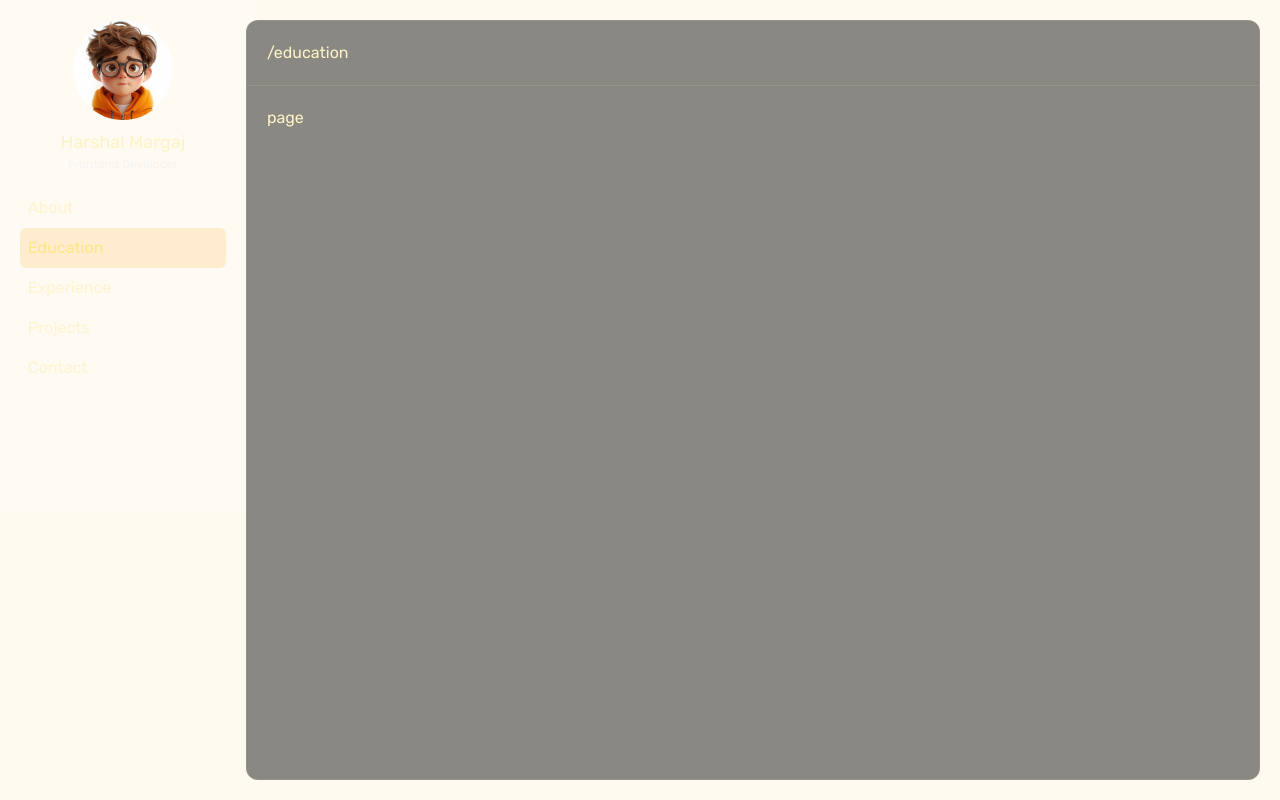
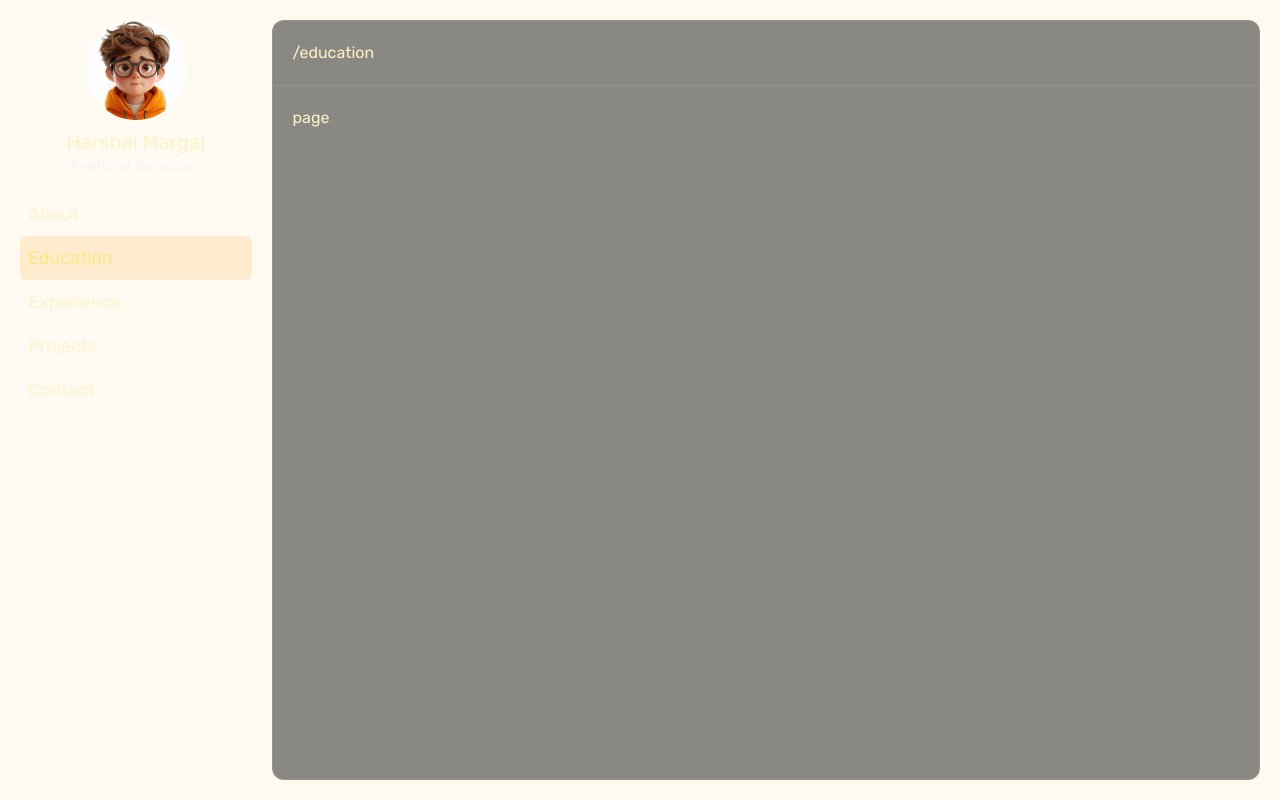
Before and after one commit to HarshalMargaj/career-portfolio, a Next.js app: page /education in a window 1280 px wide. Built offline with nearby package versions, Linux system fonts and the light colour scheme.

Commit message:
increase font size

```diff
--- a/components/Sidebar.tsx
+++ b/components/Sidebar.tsx
@@ -31,7 +31,7 @@ const Sidebar = () => {
 	const pathname = usePathname();
 
 	return (
-		<div className="w-75 p-5 space-y-4">
+		<div className="w-85 p-5 space-y-4">
 			<div className="flex justify-center items-center flex-col gap-2">
 				<Image
 					src="/profile.jpeg"
@@ -41,8 +41,8 @@ const Sidebar = () => {
 					className="rounded-full"
 				/>
 				<div className="text-center">
-					<div className="text-lg">Harshal Margaj</div>
-					<div className="text-xs text-secondary">
+					<div className="text-xl">Harshal Margaj</div>
+					<div className="text-sm text-secondary">
 						Frontend Developer
 					</div>
 				</div>
@@ -51,28 +51,15 @@ const Sidebar = () => {
 				{sidebarItems.map(item => {
 					const isActive = pathname === item.route;
 					return (
-						// <div
-						// 	key={item.name}
-						// 	onClick={() => router.push(item.route)}
-						// 	className={`cursor-pointer p-2 ${
-						// 		isActive
-						// 			? "bg-amber-600"
-						// 			: "hover:bg-amber-600/15"
-						// 	} font-normal rounded-md transition-all`}
-						// >
-						// 	{item.name}
-						// </div>
 						<div
 							key={item.name}
 							onClick={() => router.push(item.route)}
-							className={`
-		cursor-pointer p-2 rounded-md font-normal transition-all
-		${
-			isActive
-				? "bg-amber-500/15 text-amber-200"
-				: "text-amber-100/80 hover:bg-amber-500/10 hover:text-amber-200"
-		}
-	`}
+							className={`text-lg cursor-pointer p-2 rounded-md font-normal transition-all
+							${
+								isActive
+									? "bg-amber-500/15 text-amber-200"
+									: "text-amber-100/80 hover:bg-amber-500/10 hover:text-amber-200"
+							}`}
 						>
 							{item.name}
 						</div>
```
